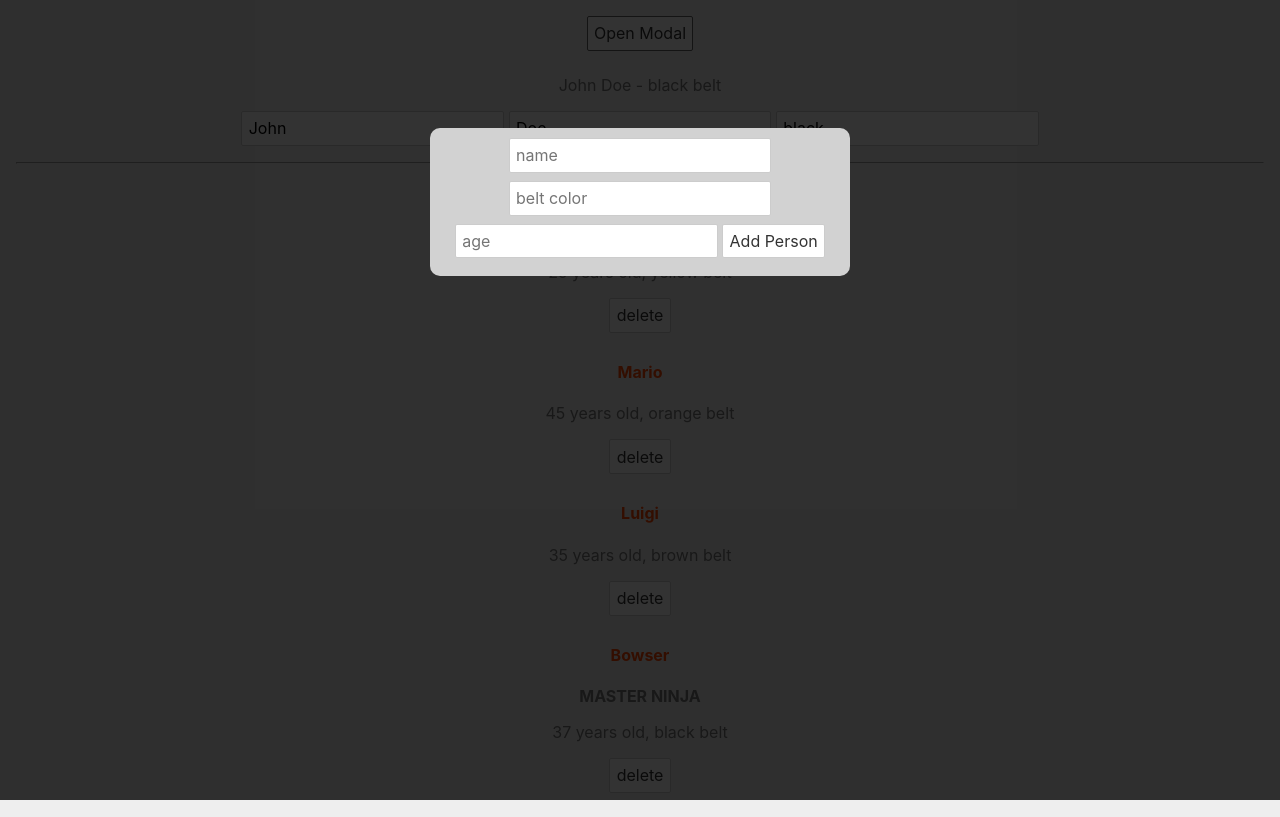
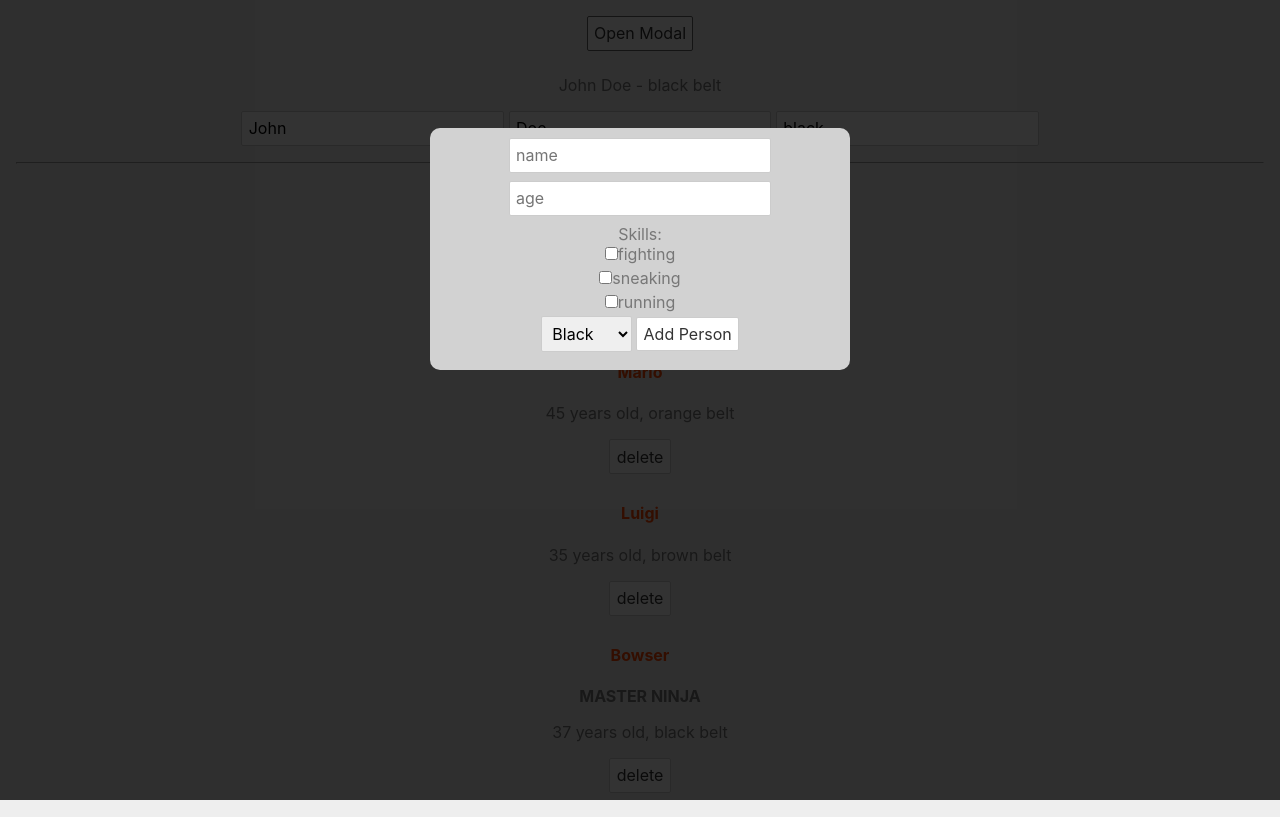
Before and after one commit to dmiloloza/net_ninja-svelte-tutorial, a Svelte app: page / in a window 1280 px wide. Both pictures are taken after a click on the button "Open Modal". Built offline with nearby package versions, Linux system fonts and the light colour scheme.

Commit message:
#16 - Forms2

```diff
--- a/src/AddPersonForm.svelte
+++ b/src/AddPersonForm.svelte
@@ -3,13 +3,24 @@
     let beltColor;
     let age;
 
-   const handleSubmit = () => console.log(name)
+    let skills = [];
+
+    const handleSubmit = () => console.log(name, beltColor, age, skills)
 </script>
 
 <form on:submit|preventDefault={handleSubmit}>
     <input bind:value={name} placeholder="name" type="text">
-    <input bind:value={beltColor} placeholder="belt color" type="text">
     <input bind:value={age} placeholder="age" type="number">
+    <label>Skills:</label>
+    <input bind:group={skills} type="checkbox" value="fighting">fighting<br>
+    <input bind:group={skills} type="checkbox" value="sneaking">sneaking<br>
+    <input bind:group={skills} type="checkbox" value="running">running<br>
+    <select bind:value={beltColor}>
+        <option value="Black">Black</option>
+        <option value="Orange">Orange</option>
+        <option value="Brown">Brown</option>
+        <option value="White">White</option>
+    </select>
     <button>Add Person</button>
 </form>
 
```
